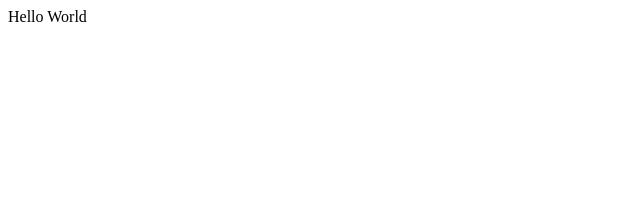
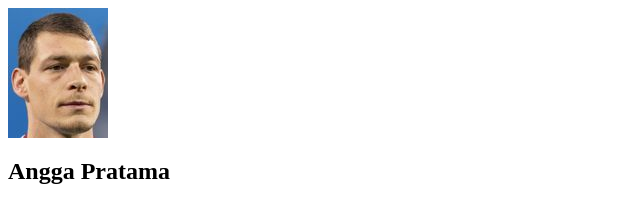
Before and after one commit to ghufransmth/my-repo-from-remote, a plain HTML site: page index.html in a window 1280 px wide. Shown: the whole page, without its empty margins (0-640 px from the left). Drawn offline with Linux system fonts and the light colour scheme.

Commit message:
Changed Hello world with img and h2 to display simple profile data. Image file added in the folder images and used as resource in the img element in index.html file

```diff
--- a/index.html
+++ b/index.html
@@ -1,10 +1,4 @@
-<!DOCTYPE html>
-<html>
-  <head>
-  </head>
-
-  <body>
-    Hello World
-  </body>
-
-</html>
+<div>
+    <img src="images/andrea.jpg" alt="profile image" />
+    <h2>Angga Pratama</h2>
+ </div>
```
Also changed, not shown: images/andrea.jpg (added).
